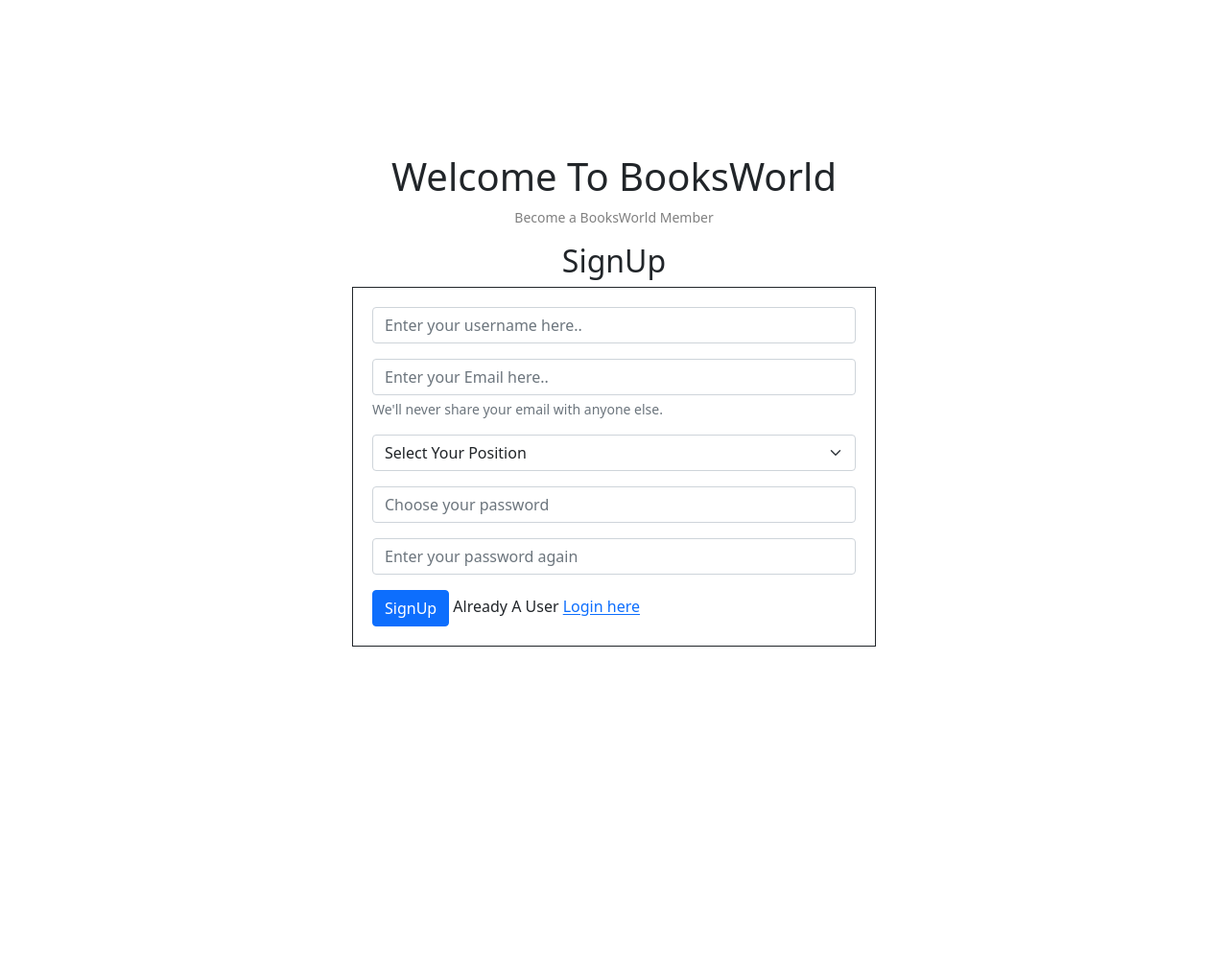
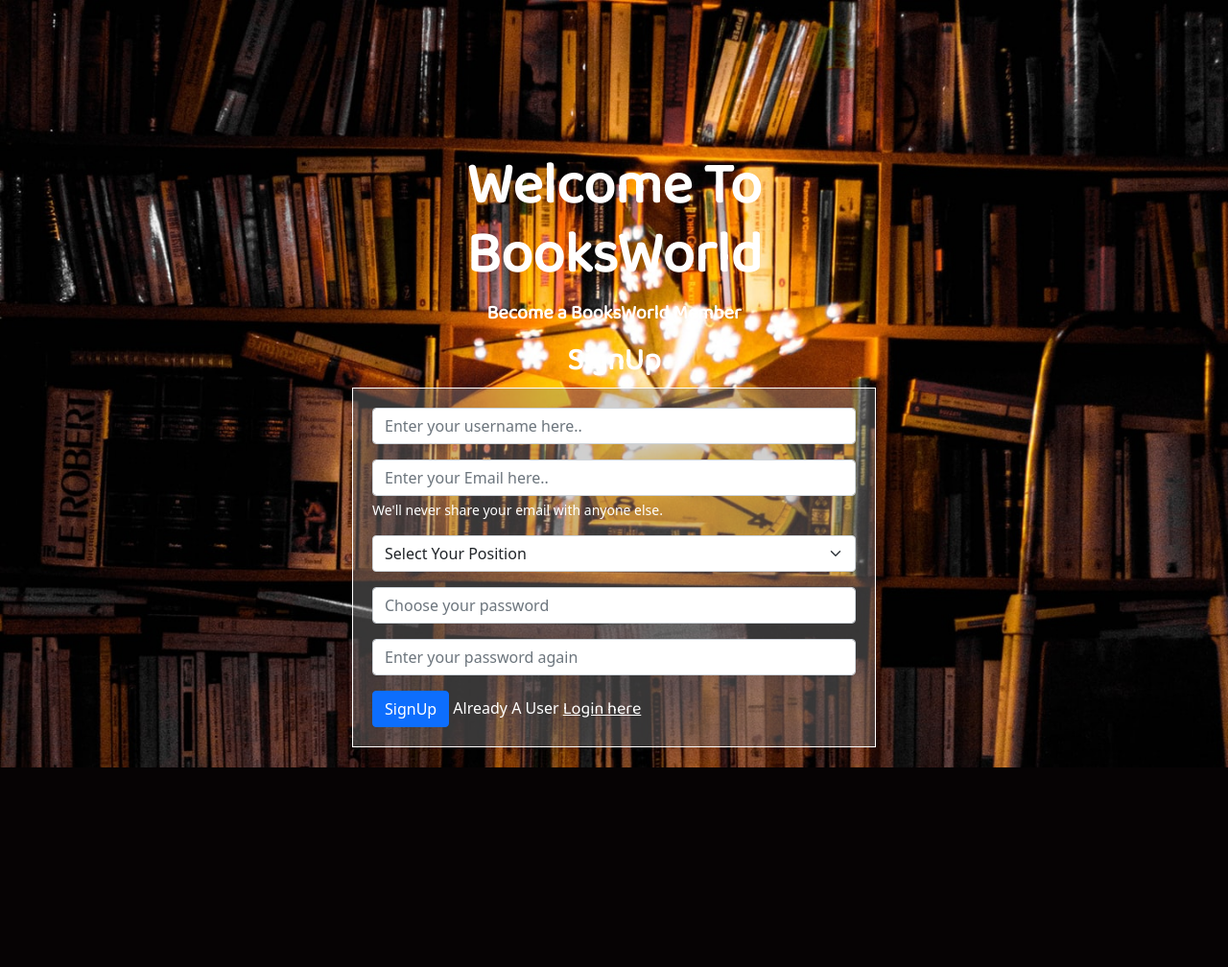
Before and after one commit to pritamramteke3211/booksworld, a Django app: page /signup/ in a window 1280 px wide. Shown: the whole page at 96% size. After the commit the page ends 800 px from the top, so only its background shows below. Run offline with Django 3.2, Linux system fonts and the light colour scheme; some libraries are stand-ins or nearby versions.

Commit message:
Commit 11

```diff
--- a/authorapp/templates/authorapp/delete_requested_books.html
+++ b/authorapp/templates/authorapp/delete_requested_books.html
@@ -22,7 +22,7 @@
             <td>{{book.author}}</td>
             <td>{{requests|length}}</td>
             <td><a href="{% url 'delete_book' book.id %}" class='btn btn-danger'>Delete</a></td>
-            <td><a href="{% url 'book' book.id %}" class='btn btn-info'>Details</a></td>
+            <td><a href="{% url 'book' book.book_id %}" class='btn btn-info'>Details</a></td>
         </tr>
         {% endfor %}
     </table>
--- a/library/settings.py
+++ b/library/settings.py
@@ -40,7 +40,7 @@
 
 MIDDLEWARE = [
     'django.middleware.security.SecurityMiddleware',
-    'whitenoise.middleware.WhiteNoiseMiddleware',
+    # 'whitenoise.middleware.WhiteNoiseMiddleware',
     'django.contrib.sessions.middleware.SessionMiddleware',
     'django.middleware.common.CommonMiddleware',
     'django.middleware.csrf.CsrfViewMiddleware',
--- a/library/views.py
+++ b/library/views.py
@@ -41,7 +41,6 @@
         ps = request.POST['position']
         pass1 = request.POST['pass1']
         pass2 = request.POST['pass2']
-
 
 
         if pass1 != pass2 :
--- a/static/library/css/library.css
+++ b/static/library/css/library.css
@@ -1,3 +1,11 @@
+@import url('https://fonts.googleapis.com/css2?family=Baloo+Da+2&family=Roboto&display=swap');
+
+/*
+font-family: 'Baloo Da 2', cursive;
+font-family: 'Roboto', sans-serif; */
+
+
+
 /* HomePage */
  .slide{
       height: 50vh;
@@ -106,6 +114,9 @@
 
 /* Home */
  /* Owl Carousel */
+ .item{
+      margin: 0 35px;
+ }
  .item img
      {
 
@@ -123,7 +134,8 @@
 }
 
 .card-body{
-     height: 100px;
+     /* height: 100px; */
+     height: 140px;
 }
 
 .banner_title{
@@ -157,3 +169,32 @@
      color:red;
      text-decoration: none;
 }
+
+/**/
+.login_page{
+     background-image: url('../images/books_night.jfif');
+     background-repeat: no-repeat;
+     /* background-size: 100%; */
+     height: 100vh;
+     background-size: cover ;
+     /* margin-top: -200px; */
+}
+
+.login_page h1{
+     font-size: 60px;
+}
+
+.login_page h1,h2,p,label,a{
+     font-family: 'Baloo Da 2', cursive;
+     font-weight: 600;
+}
+
+.login_page a,label{
+     font-size: 18px;
+     color: white;
+     font-weight: 400!important;
+}
+
+.login_page form{
+     background-color:rgb(138, 135, 135,0.4);
+}
--- a/templates/base.html
+++ b/templates/base.html
@@ -34,10 +34,11 @@
 
      {% if messages %}
             {% for message in messages %}
-                <div class="alert alert-{{ message.tags }} alert-dismissible fade show" role="alert">
+                <div class="alert  my-0 alert-{{ message.tags }} alert-dismissible fade show" role="alert">
                     {{ message }}
                     <button type="button" class="btn-close" data-bs-dismiss="alert" aria-label="Close"></button>
                 </div>
+
             {% endfor %}
     {% endif %}
 
@@ -68,7 +69,7 @@
                                 items:3
                             },
                             1000:{
-                                items:5
+                                items:4
                             }
                         }
                     })
--- a/templates/javascript_temp.html
+++ b/templates/javascript_temp.html
@@ -5,4 +5,7 @@
   return new bootstrap.Popover(popoverTriggerEl)
 })
 
+
+
+
 </script>
--- a/templates/signup.html
+++ b/templates/signup.html
@@ -5,13 +5,15 @@
 {% block feedback_btn %}{% endblock feedback_btn %}
 
 {% block body %}
-    <div class="container  mb-5" style='height:100vh; margin-top:20vh;'>
+
+<div class="login_page">
+     <div class="container text-white  mb-5" style='height:100vh; padding-top:20vh;'>
         <div class="row ">
             <div class="col-md-3"></div>
             <div class="col-xs-6 col-sm-6 col-md-6">
                 <div class='text-center'>
                 <h1 >Welcome To BooksWorld</h1>
-                <p style='font-size: 14px; color:grey;'>Become a BooksWorld Member</p>
+                <p style='font-size: 20px; color:white;'>Become a BooksWorld Member</p>
                 <h2 class='text-center'>SignUp</h2>
                 </div>
                     <form action="" method='POST'  style="border: Solid 1px; padding:20px;" >
@@ -21,7 +23,7 @@
                         </div>
                         <div class="mb-3">
                             <input type="email" class="form-control" id="email" name='email' aria-describedby="emailHelp" placeholder="Enter your Email here.." required>
-                            <div id="emailHelp" class="form-text">We'll never share your email with anyone else.</div>
+                            <div id="emailHelp" class="form-text text-white">We'll never share your email with anyone else.</div>
                         </div>
                         <select class="form-select mb-3" name='position' required>
                             <option selected>Select Your Position</option>
@@ -47,6 +49,8 @@
         </div>
 
     </div>
+</div>
+
 {% endblock body %}
 
 
```
Also changed, not shown: authorapp/views.py (+32 -22 lines), templates/home.html (+5 -4 lines), templates/login.html (+5 -2 lines), db.sqlite3, static/library/images/books_night.jfif (added).
